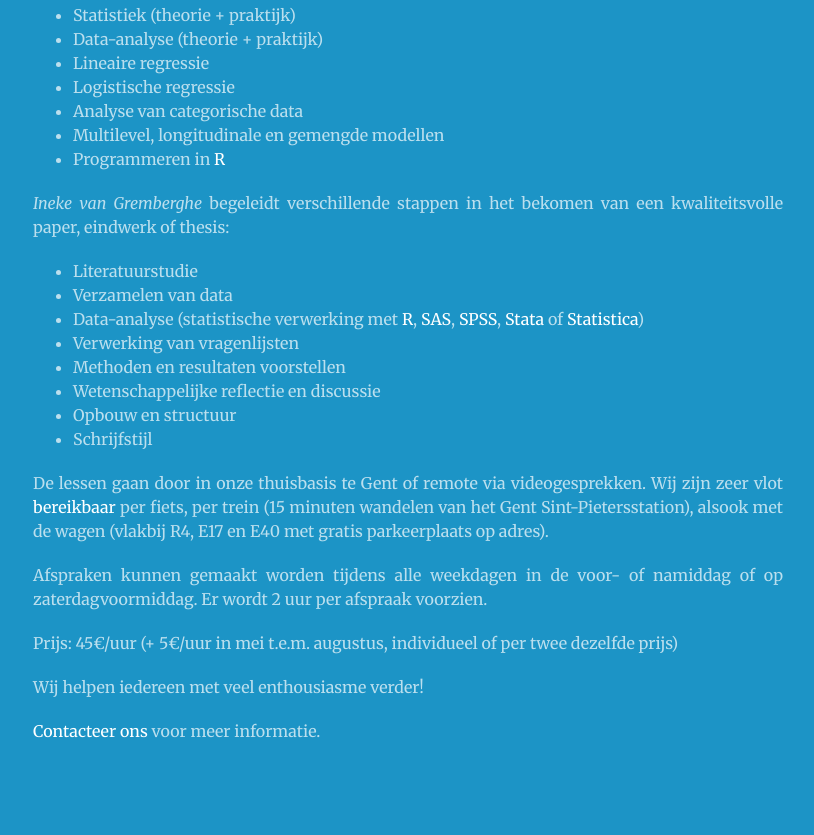
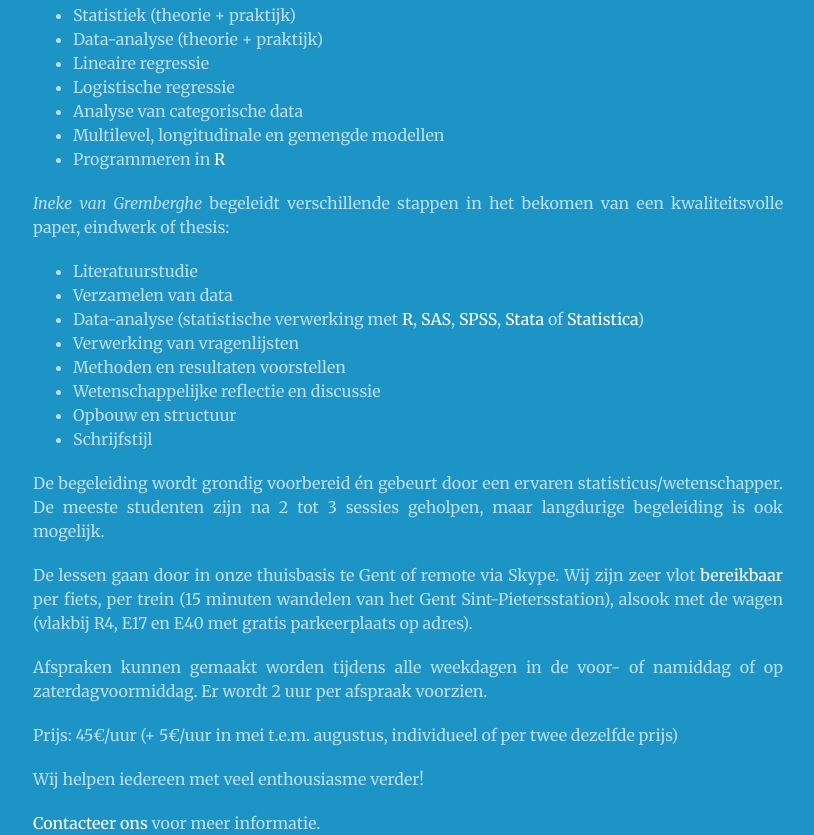
Before and after one commit to cleardatabe/website, a website: page students.nl.html in a window 1280 px wide. Shown: the part 333-1168 px from the top of the page, without its empty margins (232-1046 px from the left). Drawn offline with nearby package versions, Linux system fonts and the light colour scheme; files that its build step writes are made by us from their sources.

Commit message:
changes by Ineke

```diff
--- a/students.nl.html
+++ b/students.nl.html
@@ -48,7 +48,10 @@
                             <li>Schrijfstijl
                         </ul>
                     <p>
-                        De lessen gaan door in onze thuisbasis te Gent of remote via videogesprekken. Wij zijn zeer vlot
+					De begeleiding wordt grondig voorbereid én gebeurt door een ervaren statisticus/wetenschapper. De meeste studenten zijn na 2 tot 3 sessies geholpen, maar langdurige begeleiding is ook mogelijk.
+					</p>
+					<p>
+                        De lessen gaan door in onze thuisbasis te Gent of remote via Skype. Wij zijn zeer vlot
                         <a target="_blank" href="https://www.google.be/maps/place/ClearData/@51.0367335,3.6915578,17z/data=!3m1!4b1!4m5!3m4!1s0x47c373d5e244c623:0x12ceb2b0b9fe9577!8m2!3d51.0367335!4d3.6937465">
                             bereikbaar
                         </a>
```
